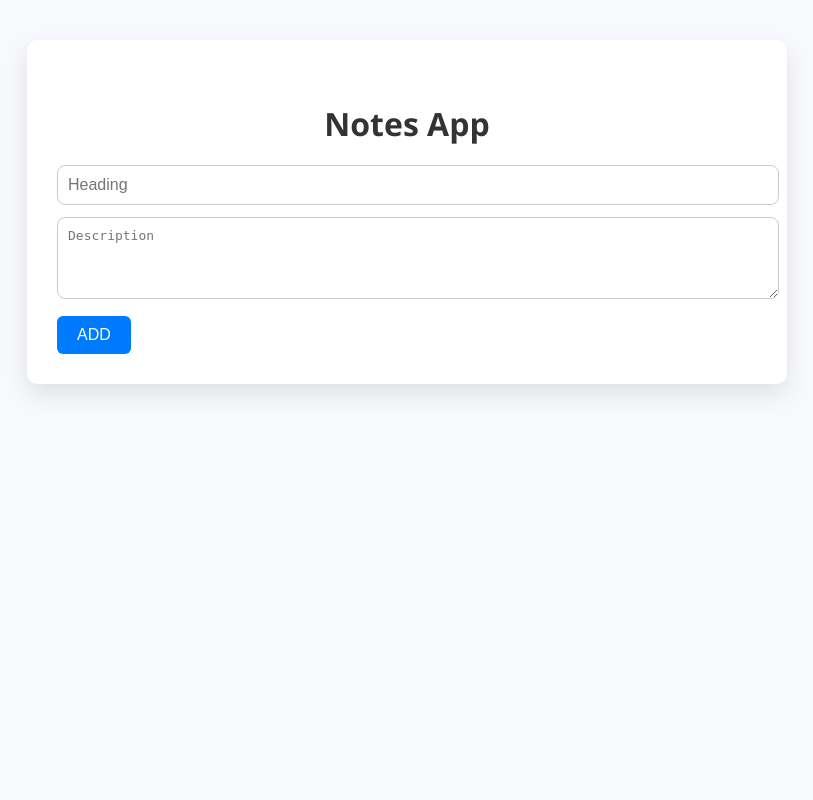
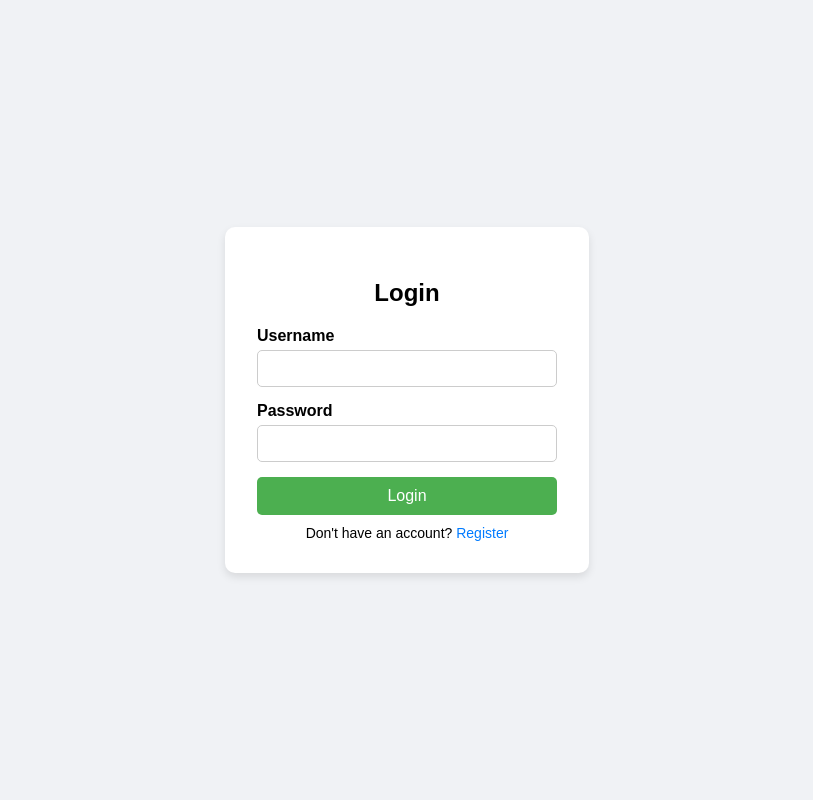
Before and after one commit to iam-blank/notes_app, a Flask app: page / in a window 1280 px wide. Shown: the whole page, without its empty margins (233-1046 px from the left). Run offline with Flask 3, Linux system fonts and the light colour scheme; data that the repository does not hold is empty.

Commit message:
initial commit

```diff
--- a/app.py
+++ b/app.py
@@ -1,57 +1,195 @@
-from flask import Flask,url_for,redirect,render_template,request
+from flask import Flask,url_for,redirect,render_template,request,flash,session
 import sqlite3
+import smtplib
+from email.message import EmailMessage
+import random
+import os
 
+EMAIL_ADDRESS = os.getenv('EMAIL_ADDRESS')
+EMAIL_PASSWORD =os.getenv('EMAIL_PASSWORD')
+db = os.getenv('DB')
 app = Flask(__name__)
-app.secret_key ="bharat@123"
+app.secret_key = os.getenv('secret_key')
+
+# connection for database
 def get_connection():
-    conn =sqlite3.connect("database.db")
+    conn =sqlite3.connect(db)
     conn.row_factory = sqlite3.Row
     return conn
+#opt generator
+def generate_otp():
+    otp = random.randint(1000, 9999)
+    return str(otp)
+
+# mail Sender
+def send_email(to_email, subject, message_body):
+    msg = EmailMessage()
+    msg['Subject'] = subject
+    msg['From'] = EMAIL_ADDRESS
+    msg['To'] = to_email
+    msg.set_content(message_body)
+
+    with smtplib.SMTP_SSL('smtp.gmail.com', 465) as smtp:
+        smtp.login(EMAIL_ADDRESS, EMAIL_PASSWORD)
+        smtp.send_message(msg)
 
 
-@app.route('/')
-def index():
-    conn = get_connection()
-    cursor = conn.cursor()
-    query ='select * from notes_table'
-    cursor.execute(query)
-    notes = cursor.fetchall()
-    conn.close()
-    return render_template('index.html',notes =notes)
-@app.route('/add', methods =['POST'])
-def add():
-    title = request.form['title']
-    notes = request.form['description']
-    query = 'insert into notes_table(title,description) values(?,?)'
-    conn = get_connection()
-    cursor = conn.cursor()
-    cursor.execute(query,(title,notes))
-    conn.commit()
-    conn.close()
-    print("notes added")
-    return redirect(url_for('index'))
-@app.route('/delete/<int:id>')
-def delete(id):
-    query = 'delete from notes_table where id =?'
-    conn = get_connection()
-    cursor = conn.cursor()
-    cursor.execute(query,(id,))
-    conn.commit()
-    conn.close()
-    return redirect(url_for('index'))
+@app.route('/logout')
+def logout():
+    session.clear()
+    return redirect(url_for('login'))
+
+@app.route('/index/<username>')
+def index(username):
+    if 'username' in session:
+        conn = get_connection()
+        cursor = conn.cursor()
+        query ='select * from notes_table where username =?'
+        cursor.execute(query,(username,))
+        notes = cursor.fetchall()
+        conn.close()
+        return render_template('index.html',notes =notes,username=username)
+    else:
+        return redirect(url_for('login'))
+
+@app.route('/add/<username>', methods =['POST'])
+def add(username):
+    if 'username' in session:
+        title = request.form['title']
+        notes = request.form['description']
+        query = 'insert into notes_table(title,description,username) values(?,?,?)'
+        conn = get_connection()
+        cursor = conn.cursor()
+        cursor.execute(query,(title,notes,username))
+        conn.commit()
+        conn.close()
+        print("notes added")
+        return redirect(url_for('index', username = username))
+    else:
+        return redirect(url_for('login'))
+
+@app.route('/delete/<int:id>/<username>')
+def delete(id,username):
+    if 'username' in session:
+        query = 'delete from notes_table where id =?'
+        conn = get_connection()
+        cursor = conn.cursor()
+        cursor.execute(query,(id,))
+        conn.commit()
+        conn.close()
+        return redirect(url_for('index',username = username))
+    else :
+        return redirect(url_for('login'))
 
 @app.route('/edit/<int:id>', methods=['POST'])
 def edit(id):
-    title = request.form['title']
-    description = request.form['description']
+    if 'username' in session:
+        title = request.form['title']
+        description = request.form['description']
 
-    conn = get_connection()
-    cursor = conn.cursor()
-    cursor.execute('UPDATE notes_table SET title = ?, description = ? WHERE id = ?', (title, description, id))
-    conn.commit()
-    conn.close()
+        conn = get_connection()
+        cursor = conn.cursor()
+        cursor.execute('UPDATE notes_table SET title = ?, description = ? WHERE id = ?', (title, description, id))
+        conn.commit()
+        conn.close()
 
-    return "Success", 200  # Return success response for JavaScript
+        return "Success", 200  # Return success response for JavaScript
+    else:
+        return redirect(url_for('login'))
+
+@app.route('/', methods =['POST','GET'])
+def login():
+    if request.method =="POST":
+        username = request.form['username']
+        password = request.form['password']
+        query = 'select password from users where username =?'
+        conn = get_connection()
+        cursor = conn.cursor()
+        result = cursor.execute(query, (username,)).fetchone()
+        conn.close()
+
+        if result is None:
+            flash("Username not found!")
+            return redirect(url_for('login'))
+        elif result[0] != password:
+            flash("Incorrect password!")
+            return redirect(url_for('login'))
+        else:
+            session['username'] = username
+            flash("Login successful!")
+            return redirect(url_for('index', username = username))
+
+    return render_template('login.html')
+
+@app.route('/otp',methods=['POST','GET'])
+def verify_otp():
+    if request.method == 'POST':
+        # entered_otp = request.form['otp']
+        pending_user = session.get('pending_user')
+
+        if not pending_user:
+            flash("session expired")
+            return redirect(url_for('register'))
+
+        if int(request.form['otp']) == int(pending_user['otp']):
+            conn = get_connection()
+            cursor = conn.cursor()
+            insert_query = 'insert into users(fullname,email,username,password) values(?,?,?,?)'
+
+            cursor.execute(insert_query,(pending_user['fullname'],pending_user['email'],pending_user['username'],pending_user['password']))
+            conn.commit()
+            conn.close()
+            session.pop('pending_user',None)
+            flash("Congrats!!! you have registered")
+
+            return redirect(url_for('login'))
+        else:
+            flash("incorrect otp")
+            return redirect(url_for('verify_otp'))
+
+    return render_template('otp.html')
+
+@app.route('/register', methods =['POST','GET'])
+def register():
+    if request.method =="POST":
+        fullname = request.form['fullname']
+        password = request.form['password']
+        email = request.form['email']
+        username = request.form['username']
+
+        conn = get_connection()
+        cursor = conn.cursor()
+
+        # 1. Check if username already exists
+        check_username = "SELECT * FROM users WHERE username = ?"
+        check_email = "SELECT * FROM users WHERE email = ?"
+        cursor.execute(check_username, (username,))
+        username_exist = cursor.fetchone()
+        cursor.execute(check_email,(email,))
+        email_exist = cursor.fetchone()
+        conn.close()
+        otp = generate_otp()
+
+        # Store user data in session for later use
+        session['pending_user'] = {
+            'fullname': fullname,
+            'email': email,
+            'username': username,
+            'password': password,
+            'otp': otp
+        }
+
+        if username_exist :
+            flash("Username already exists! go to login page.")
+            return redirect(url_for('login'))
+        elif email_exist :
+            flash("email already exists! go to login page.")
+            return redirect(url_for('login'))
+        else:
+            send_email(email,"otp verification",otp)
+            flash("otp sent to your email")
+            return redirect(url_for('verify_otp'))
+    return render_template('register.html')
 
 if __name__ == '__main__':
     app.run(debug= True)
--- a/templates/index.html
+++ b/templates/index.html
@@ -49,19 +49,36 @@
     </script>
 </head>
 <body>
+
+
     <div class="container">
+        <div class="flash-message">
+        {% with messages = get_flashed_messages() %}
+            {% if messages %}
+                <ul>
+                {% for message in messages %}
+                    <li>{{ message }}</li>
+                {% endfor %}
+                </ul>
+            {% endif %}
+        {% endwith %}
+    </div>
         <h3 class="title">Notes App</h3>
-        <form action="/add" class="form" method="POST">
+        <form action="{{ url_for('add', username=username) }}" class="form" method="POST">
             <input type="text" name="title" placeholder="Heading" required>
             <textarea name="description" rows="4" placeholder="Description" required></textarea>
             <button type="submit">ADD</button>
+            <a href="{{ url_for('logout') }}">Logout</a></p>
         </form>
         <div>
             {% for note in notes %}
             <div class="list-card" id="note-{{ note['id'] }}">
                 <strong class="note-title">{{ note['title'] }}</strong>
                 <div class="note-desc">{{ note['description'] }}</div>
-                <a href="/delete/{{ note['id'] }}">Delete</a>
+                <!-- <a href="/delete/{{ note['id'] }}">Delete</a> -->
+                 <!-- <a href="{{ url_for('delete', id=note['id'], username=note['username']) }}">Delete</a> -->
+                <a href="{{ url_for('delete', id=note['id'], username=note['username']) }}">Delete</a>
+
                 <a href="javascript:void(0)" onclick="editNote({{ note['id'] }})">Edit</a>
             </div>
             {% endfor %}
--- /dev/null
+++ b/templates/login.html
@@ -0,0 +1,113 @@
+<!DOCTYPE html>
+<html lang="en">
+<head>
+  <meta charset="UTF-8" />
+  <meta name="viewport" content="width=device-width, initial-scale=1.0" />
+  <title>Login Page</title>
+  <style>
+    body {
+      background-color: #f0f2f5;
+      font-family: Arial, sans-serif;
+      display: flex;
+      height: 100vh;
+      justify-content: center;
+      align-items: center;
+      margin: 0;
+    }
+
+    .login-container {
+      background-color: white;
+      padding: 2rem;
+      border-radius: 10px;
+      box-shadow: 0 4px 8px rgba(0, 0, 0, 0.1);
+      width: 300px;
+    }
+
+    .login-container h2 {
+      text-align: center;
+      margin-bottom: 20px;
+    }
+
+    .form-group {
+      margin-bottom: 15px;
+    }
+
+    label {
+      display: block;
+      margin-bottom: 5px;
+      font-weight: bold;
+    }
+
+    input[type="text"],
+    input[type="password"] {
+      width: 100%;
+      padding: 10px;
+      box-sizing: border-box;
+      border-radius: 5px;
+      border: 1px solid #ccc;
+    }
+
+    button {
+      width: 100%;
+      padding: 10px;
+      background-color: #4CAF50;
+      color: white;
+      border: none;
+      border-radius: 5px;
+      font-size: 16px;
+    }
+
+    button:hover {
+      background-color: #45a049;
+    }
+
+    .footer {
+      margin-top: 10px;
+      text-align: center;
+      font-size: 14px;
+    }
+
+    .footer a {
+      text-decoration: none;
+      color: #007BFF;
+    }
+    .flash-message {
+      color: red;
+    }
+  </style>
+</head>
+<body>
+
+
+  <div class="login-container">
+    <h2>Login</h2>
+    <form action="{{ url_for('login') }}" method="POST">
+      <div class="form-group">
+        <label for="username">Username</label>
+        <input type="text" id="username" name="username" required />
+      </div>
+      <div class="form-group">
+        <label for="password">Password</label>
+        <input type="password" id="password" name="password" required />
+      </div>
+      <a href=""></a>
+      <button type="submit">Login</button>
+    </form>
+    <div class="flash-message">
+        {% with messages = get_flashed_messages() %}
+            {% if messages %}
+                <ul>
+                {% for message in messages %}
+                    <li>{{ message }}</li>
+                {% endfor %}
+                </ul>
+            {% endif %}
+        {% endwith %}
+    </div>
+    <div class="footer">
+      Don't have an account? <a href="/register">Register</a>
+    </div>
+  </div>
+
+</body>
+</html>
```
Also changed, not shown: init_db.py (+32 -1 lines), templates/otp.html (added, +17 -0 lines), templates/register.html (added, +121 -0 lines), userDBtable.py (added, +59 -0 lines), database.db, users.db (added), 1 other file.
